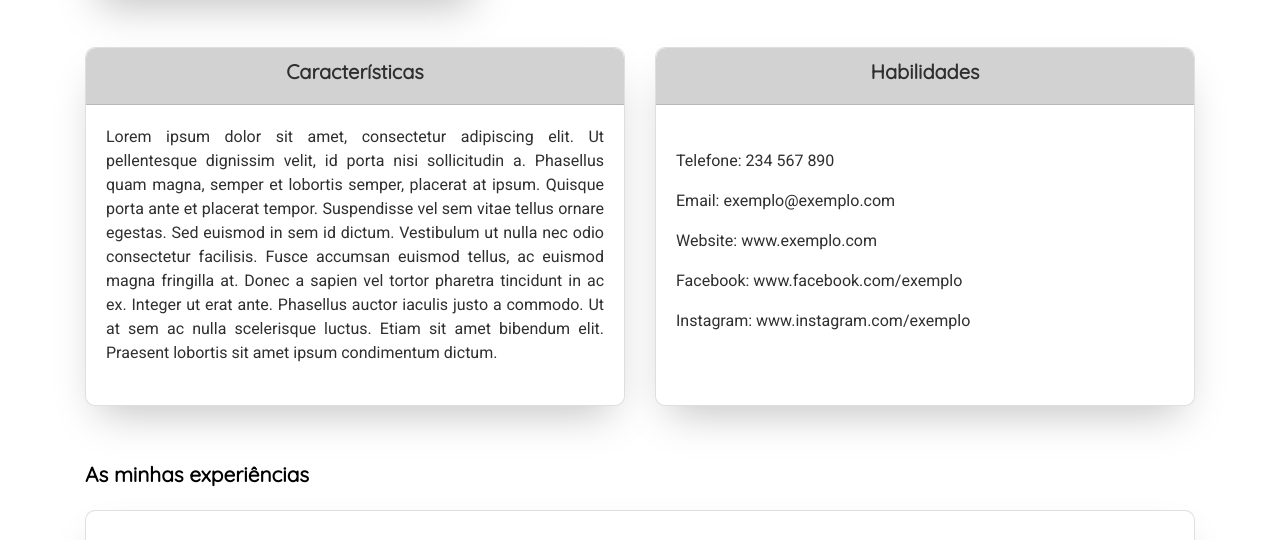
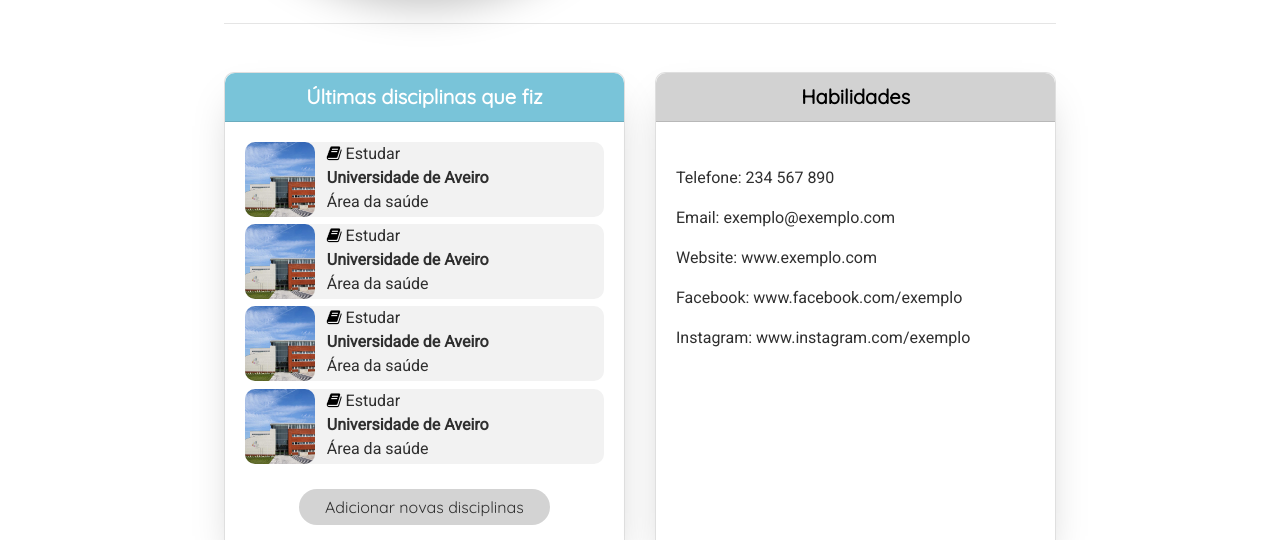
Before and after one commit to wtv-filipa/AppHiLives, a PHP site: page /profile.php in a window 1280 px wide. Shown: the part 421-961 px from the top of the page. Run offline with PHP 8.4, Linux system fonts and the light colour scheme; some libraries are stand-ins or nearby versions.

Commit message:
atualização do perfil

```diff
--- a/HiLives/public/components/profile.php
+++ b/HiLives/public/components/profile.php
@@ -1,41 +1,61 @@
+<div class="w-75 mx-auto">
 <div class="row mt-5">
-    <div class="col-2">
+    <div class="col-3">
         <img class="image_profile"
              src="https://images.unsplash.com/photo-1513721032312-6a18a42c8763?w=152&h=152&fit=crop&crop=faces" alt="">
     </div>
-    <div class="col-10">
-        <h3 class="">Adelaide Ferreira</h3>
-        <br>
-        <h5 class="">97 anos</h5>
-        <!--
-       <p>Lorem ipsum dolor sit, amet consectetur adipisicing elit</p>
-        -->
-        <div class="mt-4">
-            <a href="edit_profile.php"><button class="btn profile-edit-btn">Editar perfil</button></a>
-            <a href="done_uc.php"><button class="btn profile-edit-btn">Adicionar disciplinas</button></a>
+    <div class="col-9">
+        <h3 class="mt-2">Adelaide Ferreira</h3>
+        <h6 class="mt-3">25 anos | Personalidade</h6>
+
+        <div class="p-0 mt-3">
+            <a href="edit_profile.php"><button class="btn edit_btn">Editar as minhas informações</button></a>
         </div>
     </div>
 
 </div>
+
+<hr class="mt-4">
 
 <!-----CARDS DE INFORMAÇÃO------->
 <div class="row mt-5">
     <!--PRIMEIRO CARD-->
     <div class="col-md-6">
         <div class="card">
-            <div class="card-header">
-                <h5>Características</h5>
+            <div class="card-header estudo">
+                <h5>Últimas disciplinas que fiz</h5>
             </div>
             <div class="card-body altura">
                 <blockquote class="blockquote mb-0">
-                    <p>Lorem ipsum dolor sit amet, consectetur adipiscing elit. Ut pellentesque dignissim velit, id
-                        porta nisi sollicitudin a. Phasellus quam magna, semper et lobortis semper, placerat at ipsum.
-                        Quisque porta ante et placerat tempor. Suspendisse vel sem vitae tellus ornare egestas. Sed
-                        euismod in sem id dictum. Vestibulum ut nulla nec odio consectetur facilisis. Fusce accumsan
-                        euismod tellus, ac euismod magna fringilla at. Donec a sapien vel tortor pharetra tincidunt in
-                        ac ex. Integer ut erat ante. Phasellus auctor iaculis justo a commodo. Ut at sem ac nulla
-                        scelerisque luctus. Etiam sit amet bibendum elit. Praesent lobortis sit amet ipsum condimentum
-                        dictum.</p>
+                <ul class='taglabel'>
+                        <li class='clearfix_uni_my_links'>
+                            <a href=""><img alt="" title="" class="circle_links tagpost_thumb" src="img/ua.jpg"></a>
+                            <p class="mb-0 link_info"><i class="fa fa-book mr-1" aria-hidden="true"></i>Estudar</p>
+                            <p class="mb-0 link_title">Universidade de Aveiro</p>
+                            <p class="mb-0 link_subtitle">Área da saúde</p>
+                        </li>
+                        <li class='clearfix_uni_my_links'>
+                            <a href=""><img alt="" title="" class="circle_links tagpost_thumb" src="img/ua.jpg"></a>
+                            <p class="mb-0 link_info"><i class="fa fa-book mr-1" aria-hidden="true"></i>Estudar</p>
+                            <p class="mb-0 link_title">Universidade de Aveiro</p>
+                            <p class="mb-0 link_subtitle">Área da saúde</p>
+                        </li>
+                        <li class='clearfix_uni_my_links'>
+                            <a href=""><img alt="" title="" class="circle_links tagpost_thumb" src="img/ua.jpg"></a>
+                            <p class="mb-0 link_info"><i class="fa fa-book mr-1" aria-hidden="true"></i>Estudar</p>
+                            <p class="mb-0 link_title">Universidade de Aveiro</p>
+                            <p class="mb-0 link_subtitle">Área da saúde</p>
+                        </li>
+                        <li class='clearfix_uni_my_links'>
+                            <a href=""><img alt="" title="" class="circle_links tagpost_thumb" src="img/ua.jpg"></a>
+                            <p class="mb-0 link_info"><i class="fa fa-book mr-1" aria-hidden="true"></i>Estudar</p>
+                            <p class="mb-0 link_title">Universidade de Aveiro</p>
+                            <p class="mb-0 link_subtitle">Área da saúde</p>
+                        </li>
+                </ul>
+                <div class="text-center">
+                 <a href="done_uc.php"><button class="btn add_btn">Adicionar novas disciplinas</button></a>
+                </div>
                 </blockquote>
             </div>
         </div>
--- a/HiLives/public/css/profile.css
+++ b/HiLives/public/css/profile.css
@@ -1,6 +1,5 @@
+/* CARD */
 
-
-/* CARD */
 .card-body {
     background-color: white;
     border-radius: 0 0 10px 10px !important;
@@ -9,6 +8,7 @@
 .blockquote>p {
     text-align: justify;
     font-size: 16px !important;
+    color: #2f2f2f;
 }
 
 .card-header {
@@ -16,12 +16,21 @@
     text-align: center;
     color: #2f2f2f;
     border-radius: 10px 10px 0 0!important;
+    margin: 0;
 }
 
 .card-header>h5 {
-    color: #2f2f2f;
     font-weight: bold;
-    font-family: "Quicksand";
+    font-family: "Quicksand" !important;
+    margin: 0;
+}
+
+.estudo {
+    background-color: #79C4D9;
+}
+
+.estudo>h5 {
+    color: #fff !important;
 }
 
 .card {
@@ -31,36 +40,126 @@
 }
 
 .altura {
-    height: 300px;
+    height: 427px;
 }
 
 
-/*PERFIL*/
-.image_profile {
-    box-shadow: 0 20px 40px -14px rgba(0, 0, 0, 0.25);
+/*Disciplina já feitas*/
+
+img.tagpost_thumb {
+    float: left;
+    margin-right: 12px;
+    height: 75px;
+    width: 70px;
+    transition: all 1s;
     border-radius: 10px;
 }
-button.btn.profile-edit-btn {
-    color: #2F2F2F;
+
+.taglabel {
+    display: inline-block;
+    float: left;
+    width: 100%;
+    padding: 0;
+    margin: auto;
+    border: none;
+    font-size: 16px;
 }
+
+ul.taglabel li {
+    min-height: 75px;
+    list-style-type: none;
+    margin-bottom: 2%;
+}
+
+.clearfix_uni_my_links {
+    border-radius: 10px;
+    background-color: #f2f2f2;
+}
+
+
+/*BOTÕES*/
+
+.edit_btn {
+    width: 40%!important;
+    height: 10%!important;
+    color: #2f2f2f!important;
+    background-color: #D3D3D3!important;
+    margin-bottom: 0.3125rem!important;
+    text-decoration: none!important;
+    cursor: pointer!important;
+    display: inline-block!important;
+    border-radius: 40px!important;
+    font-weight: bold;
+    border-color: #D3D3D3!important;
+}
+
+.edit_btn:hover {
+    width: 40%!important;
+    height: 10%!important;
+    color: #fff!important;
+    background-color: #2F2F2F !important;
+    margin-bottom: 0.3125rem!important;
+    text-decoration: none!important;
+    cursor: pointer!important;
+    display: inline-block!important;
+    border-color: #2F2F2F!important;
+    border-radius: 40px!important;
+}
+
+.add_btn {
+    width: 70%!important;
+    height: 10%!important;
+    color: #2f2f2f!important;
+    background-color: #D3D3D3!important;
+    margin-bottom: 0.3125rem!important;
+    text-decoration: none!important;
+    cursor: pointer!important;
+    display: inline-block!important;
+    border-radius: 40px!important;
+    margin-top: 5% !important;
+    font-weight: bold;
+    border-color: #D3D3D3!important;
+    font-family: 'Quicksand' !important;
+    font-size: 16px !important;
+}
+
+.add_btn:hover {
+    width: 70%!important;
+    height: 10%!important;
+    color: #fff!important;
+    background-color: #2F2F2F !important;
+    margin-bottom: 0.3125rem!important;
+    text-decoration: none!important;
+    cursor: pointer!important;
+    display: inline-block!important;
+    border-color: #2F2F2F!important;
+    border-radius: 40px!important;
+    font-family: 'Quicksand' !important;
+    font-size: 16px !important;
+    margin-top: 5% !important;
+}
+
 .btn {
     display: inline-block;
     font: inherit;
     background: none;
     border: none;
     color: inherit;
-    padding: 0;
     cursor: pointer;
+    margin: 0;
 }
 
-.profile-edit-btn {
-    line-height: 1.8;
-    border: 0.1rem solid #D2D2D2;
-    border-radius: 1rem;
-    padding: 0 2.4rem;
+
+/*PERFIL*/
+
+.image_profile {
+    box-shadow: 0 20px 40px -14px rgba(0, 0, 0, 0.25);
+    border-radius: 50%;
 }
 
+
 /*videos*/
+
 .titulo_videos {
     font-size: 1.3rem;
     font-family: "Quicksand";
@@ -80,10 +179,34 @@ button.btn.profile-edit-btn {
     margin: auto !important;
     text-align: center;
     background-color: #d3d3d3;
-
+    color: #2f2f2f !important;
+    text-decoration: none !important;
+    height: 154px;
+    border-radius: 10px !important;
+    font-family: "Quicksand";
+    font-weight: bold;
 }
 
+.bt_add:hover {
+    display: block !important;
+    margin: auto !important;
+    text-align: center;
+    background-color: #2f2f2f!important;
+    color: #fff !important;
+    text-decoration: none !important;
+    height: 154px;
+    border-radius: 10px !important;
+    font-family: "Quicksand";
+    font-weight: bold;
+}
+
+a {
+    text-decoration: none !important;
+}
+
+
 /*modal*/
+
 .modal-footer {
     justify-content: left;
 }
@@ -107,15 +230,15 @@ button.btn.profile-edit-btn {
     margin-top: 6px;
 }
 
-/*Aplica sombra ao "card"*/
-/*.boxShadow {
-    display: flex;
-    flex-direction: column;
-    background-color: #fff;
-    width: 20%;
-    border-radius: 10px;
-    box-shadow: 0 20px 40px -14px rgba(0, 0, 0, 0.25);
-    overflow: hidden;
-    transition: transform 0.5s;
-    -webkit-transition: transform 0.5s;
-}  */
+
+/*TEXTO*/
+
+h3,
+h6,
+button.btn.edit_btn {
+    font-family: 'Quicksand'
+}
+
+.link_title {
+    font-weight: bold;
+}
```
Also changed, not shown: other parts of HiLives/public/components/profile.php (+18 -16 lines).
